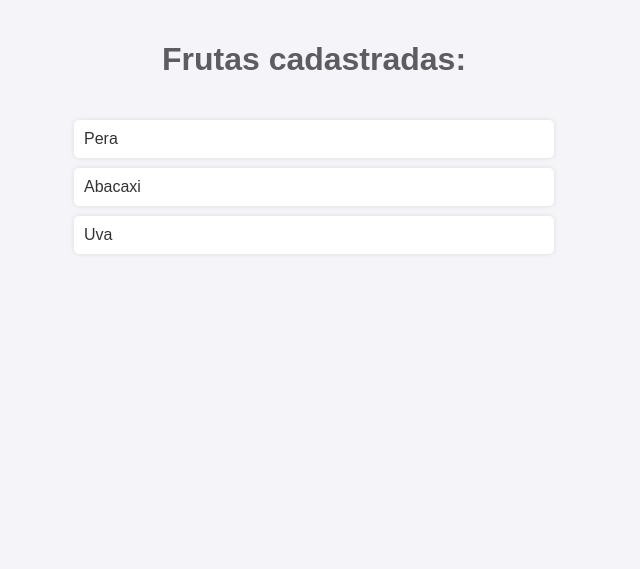
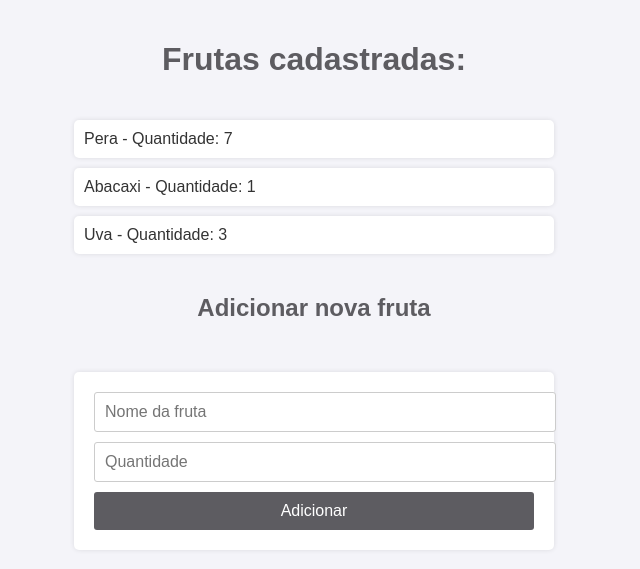
Before and after one commit to Murilonuness/Estudos-de-Logica-e-Python, a Django app: page / in a window 1280 px wide. Shown: the top 569 px of the page, without its empty margins (326-966 px from the left). Run offline with Django 5.2, Linux system fonts and the light colour scheme; data comes from the database, SQL or seed files in the repository; both versions use the stored data as it was after the commit.

Commit message:
Exercício 41: Nova funcionalidade adicionada - Adicionar Nova Fruta

```diff
--- a/ex41.py/frutas/models.py
+++ b/ex41.py/frutas/models.py
@@ -2,6 +2,7 @@ from django.db import models
 
 class Fruta(models.Model):
     nome = models.CharField(max_length=100)
+    qtd = models.IntegerField()
 
     def __str__(self):
-        return self.nome
+        return f'{self.nome} ({self.qtd})'
--- a/ex41.py/frutas/static/frutas/style.css
+++ b/ex41.py/frutas/static/frutas/style.css
@@ -8,7 +8,7 @@ body {
     padding: 0;
 }
 
-h1 {
+h1, h2 {
     color: #5D5C61;
     text-align: center;
     padding: 20px 0;
@@ -27,3 +27,36 @@ li {
     border-radius: 5px;
     box-shadow: 0 0 5px rgba(0, 0, 0, 0.1);
 }
+
+form {
+    background-color: #fff;
+    margin: 30px 400px;
+    padding: 20px;
+    border-radius: 5px;
+    box-shadow: 0 0 5px rgba(0, 0, 0, 0.1);
+}
+
+form input[type="text"],
+form input[type="number"] {
+    width: 100%;
+    padding: 10px;
+    margin-bottom: 10px;
+    border: 1px solid #ccc;
+    border-radius: 3px;
+    font-size: 16px;
+}
+
+form button {
+    width: 100%;
+    padding: 10px;
+    background-color: #5D5C61;
+    color: #fff;
+    border: none;
+    border-radius: 3px;
+    font-size: 16px;
+    cursor: pointer;
+}
+
+form button:hover {
+    background-color: #4a494d;
+}
--- a/ex41.py/frutas/templates/frutas/lista.html
+++ b/ex41.py/frutas/templates/frutas/lista.html
@@ -9,10 +9,18 @@
     <h1>Frutas cadastradas:</h1>
     <ul>
         {% for fruta in frutas %}
-            <li>{{ fruta.nome }}</li>
+            <li>{{ fruta.nome }} - Quantidade: {{ fruta.qtd }}</li>
         {% empty %}
             <li>Nenhuma fruta cadastrada.</li>
         {% endfor %}
     </ul>
+
+    <h2>Adicionar nova fruta</h2>
+    <form method="POST">
+        {% csrf_token %}
+        <input type="text" name="nome" placeholder="Nome da fruta" required>
+        <input type="number" name="qtd" placeholder="Quantidade" required>
+        <button type="submit">Adicionar</button>
+    </form>
 </body>
 </html>
--- a/ex41.py/frutas/urls.py
+++ b/ex41.py/frutas/urls.py
@@ -1,6 +1,6 @@
 from django.urls import path
-from .views import listar_frutas
+from . import views
 
 urlpatterns = [
-    path('', listar_frutas, name='lista_frutas'),
+    path('', views.listar_adicionar_frutas, name='listar_frutas'),
 ]
--- a/ex41.py/frutas/views.py
+++ b/ex41.py/frutas/views.py
@@ -1,6 +1,12 @@
-from django.shortcuts import render
+from django.shortcuts import render, redirect
 from .models import Fruta
 
-def listar_frutas(request):
+def listar_adicionar_frutas(request):
+    if request.method == 'POST':
+        nome = request.POST['nome']
+        qtd = request.POST['qtd']
+        Fruta.objects.create(nome=nome, qtd=qtd)
+        return redirect('listar_frutas')
+
     frutas = Fruta.objects.all()
     return render(request, 'frutas/lista.html', {'frutas': frutas})
```
Also changed, not shown: ex41.py/db.sqlite3, ex41.py/frutas/migrations/0002_fruta_qtd.py (added).
